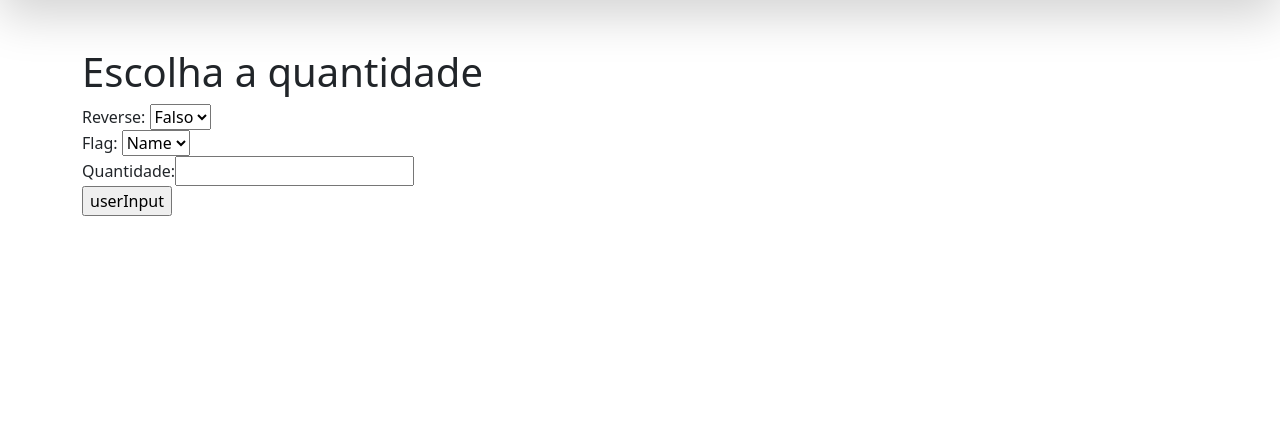
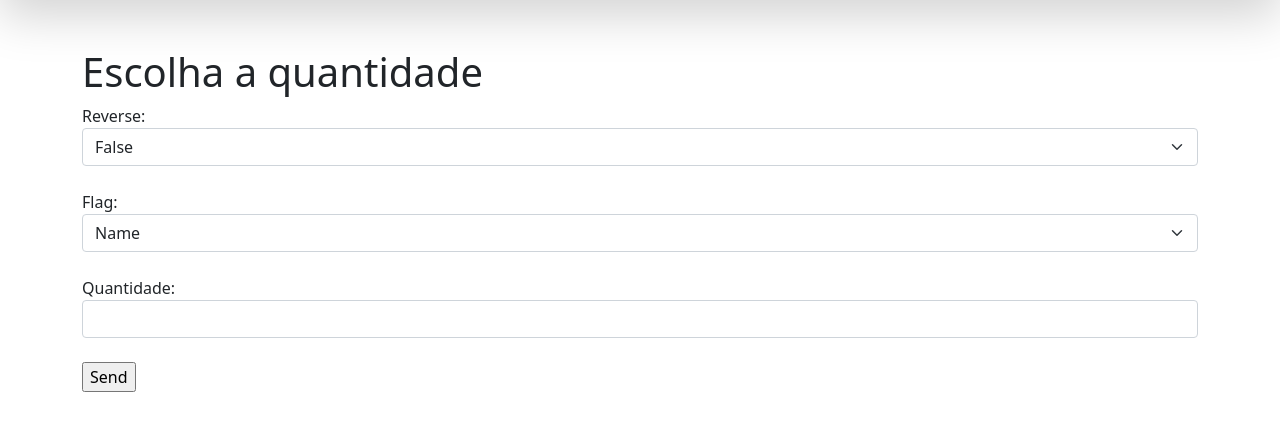
Before and after one commit to projeto-de-algoritmos/D-C_GameSort, a Python web app: template templates/index.html in a window 1280 px wide. Shown: the part 92-523 px from the top of the page. Run offline with Jinja, Linux system fonts and the light colour scheme; the template is opened without the code that fills it, so the values that code supplies are empty.

Commit message:
:construction: Melhorando estilo do formulário
Co-authored-by: Pedrok99 <pedrohlima20@gmail.com>

```diff
--- a/templates/index.html
+++ b/templates/index.html
@@ -19,22 +19,22 @@
               <!-- Reverse:<input type="number" name="reverse"> -->
               <!-- Flag:<input type="text" name="flag"> -->
               Reverse:
-              <select name="reverse">
-                <option value="0">Falso</option>
+              <select class="form-select" name="reverse">
+                <option value="0">False</option>
                 <option value="1">True</option>
               </select>
               <br/>
               Flag:
-              <select name="flag">
+              <select class="form-select" name="flag">
                 <option value="name">Name</option>
                 <option value="year">Year</option>
                 <option value="sales">Sales</option>
               </select>
               <br/>
               <!-- Sales:<input type="number" name="sales"> -->
-              Quantidade:<input type="number" name="amount">
+              Quantidade:<input class="form-control" type="number" name="amount">
               <br/>
-              <input type="submit" value="userInput">
+              <input type="submit" value="Send">
       </form>
     </div>
   </body>
```
